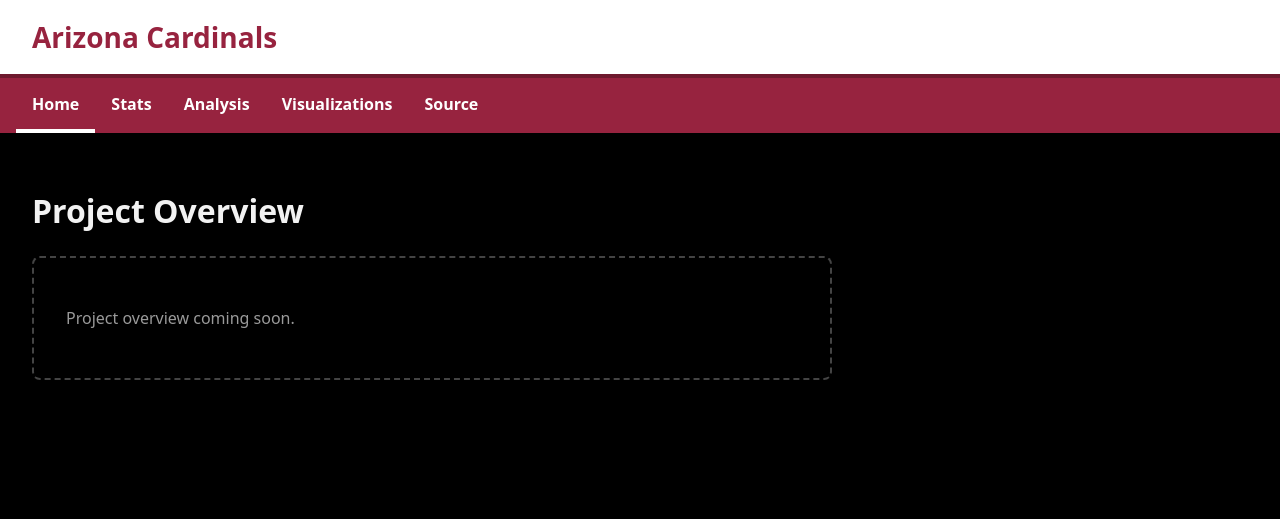
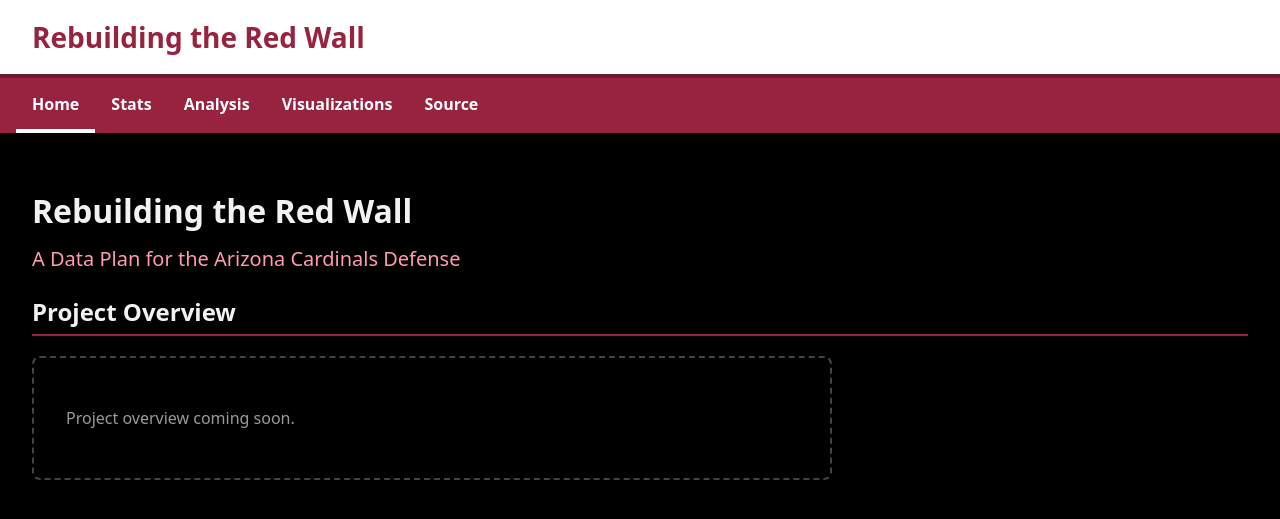
Before and after one commit to BenjaminHowland55/Sports_Analytics_Project, a Flask app: page / in a window 1280 px wide. Shown: the top 519 px of the page. Run offline with Flask 3, Linux system fonts and the light colour scheme.

Commit message:
Retitle the site "Rebuilding the Red Wall"
- Header and browser-tab titles use the new project name
- Home page heading with subtitle "A Data Plan for the Arizona
  Cardinals Defense" above the overview section

Co-Authored-By: Claude Opus 5.5 <noreply@anthropic.com>

```diff
--- a/app/templates/base.html
+++ b/app/templates/base.html
@@ -3,7 +3,7 @@
 <head>
   <meta charset="utf-8">
   <meta name="viewport" content="width=device-width, initial-scale=1">
-  <title>{% block title %}Home{% endblock %} | Arizona Cardinals</title>
+  <title>{% block title %}Home{% endblock %} | Rebuilding the Red Wall</title>
   <link rel="stylesheet" href="{{ url_for('static', filename='style.css') }}">
 </head>
 <body>
@@ -16,7 +16,7 @@
   ] %}
   <header class="site-header">
     <div class="header-top">
-      <a class="site-title" href="{{ url_for('home') }}">Arizona Cardinals</a>
+      <a class="site-title" href="{{ url_for('home') }}">Rebuilding the Red Wall</a>
     </div>
     <nav class="header-nav" aria-label="Main">
       {% for endpoint, label in nav_items %}
--- a/app/templates/home.html
+++ b/app/templates/home.html
@@ -3,7 +3,9 @@
 {% block title %}Home{% endblock %}
 
 {% block content %}
-  <h1>Project Overview</h1>
+  <h1>Rebuilding the Red Wall</h1>
+  <p class="subtitle">A Data Plan for the Arizona Cardinals Defense</p>
+  <h2>Project Overview</h2>
   <section class="placeholder">
     <!-- Write the overview of the project here. -->
     <p>Project overview coming soon.</p>
--- a/public/static/style.css
+++ b/public/static/style.css
@@ -56,6 +56,12 @@ main p, main dl, main ol, main ul, .placeholder {
 
 .header-nav a.active {
   border-bottom-color: var(--white);
+}
+
+.subtitle {
+  color: #ff9bb3;
+  font-size: 1.25rem;
+  margin-top: -0.75rem;
 }
 
 /* Text pages (Source, and later Analysis) */
```
